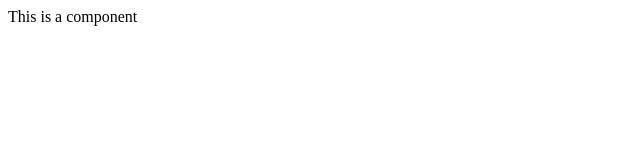
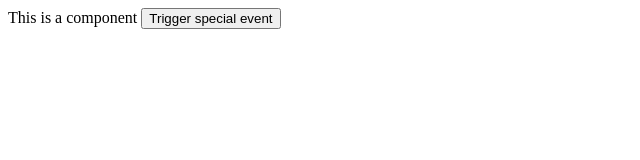
Before and after one commit to ericmartinezdev/web-components, a plain HTML site: page index.html in a window 1280 px wide. Shown: the whole page, without its empty margins (0-640 px from the left). Drawn offline with Linux system fonts and the light colour scheme.

Commit message:
Custom Element p2 - special events

```diff
--- a/component.js
+++ b/component.js
@@ -1,11 +1,7 @@
 class WebComponent extends HTMLElement {
 
-  // 1. Constructor - created in memory but not necessarily attached to the DOM yet
-  // This is best place for initilisation but not the best place for interacting with the DOM
   constructor() {
     super();
-
-    console.log('constructor')
 
     if(this.hasAttribute('text')) {
       this.innerTextContent = this.getAttribute('text');
@@ -14,28 +10,26 @@ class WebComponent extends HTMLElement {
     this.innerHTML = `
       <div>
         <span>${this.innerTextContent}</span>
+        <button>Trigger special event</button>
       </div>
     `;
   }
 
-  // 2. Connected Callback - when the element is attached to the DOM
   connectedCallback() {
-    console.log('Connected Callback')
+    this.querySelector('button').addEventListener('click', this.triggerSpecialEvent.bind(this));
   }
 
-  // 3. Attribute Changed Callback - checking if an attribute has changed
   attributeChangedCallback(attrName, oldValue, newValue) {
     if(attrName == 'text') {
       this.innerHTML = `
         <div>
           <span>${newValue}</span>
+          <button>Trigger special event</button>
         </div>
       `;
     }
   }
 
-  // 4. Disconnected Callback - When the element is detached from the DOM
-  // Useful for performing cleanup
   disconnectedCallback() {
     console.log('Disconnected Callback')
   }
@@ -43,6 +37,11 @@ class WebComponent extends HTMLElement {
   static get observedAttributes() {
     return ['text'];
   }
+
+  triggerSpecialEvent() {
+    const specialEvent = new Event('special');
+    this.dispatchEvent(specialEvent);
+  }
 }
 
 
--- a/index.html
+++ b/index.html
@@ -9,10 +9,7 @@
   <web-component text="This is a component"></web-component>
   <script>
     const webComponent = document.querySelector('web-component');
-    setTimeout(() => {
-      document.body.removeChild(webComponent);
-      document.body.appendChild(webComponent);
-    }, 1000);
+    webComponent.addEventListener('special', () => console.log('The special event has been triggered'))
   </script>
   <script src="/component.js"></script>
 </body>
```
